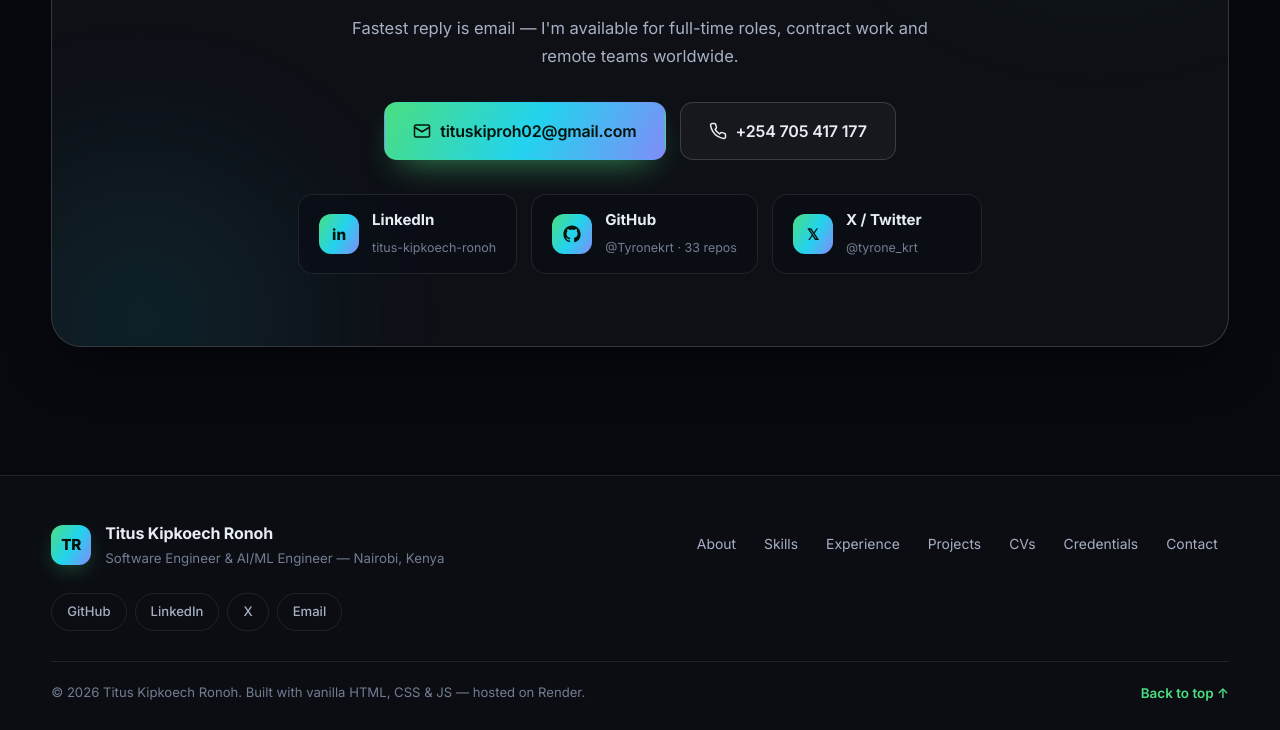
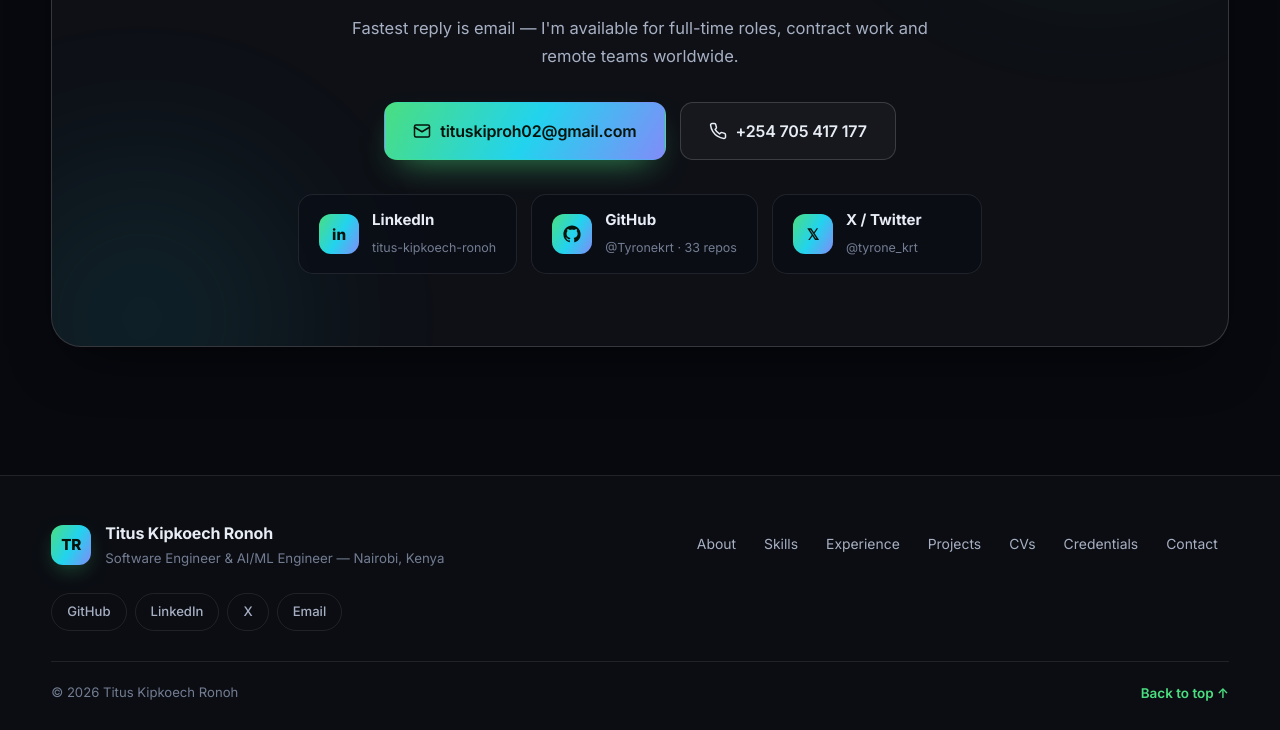
Before and after one commit to Tyronekrt/myportfolio, a plain HTML site: page index.html in a window 1280 px wide. Shown: the part 11215-11945 px from the top of the page. Drawn offline with Linux system fonts and the light colour scheme.

Commit message:
chore: simplify footer to just the copyright line

```diff
--- a/index.html
+++ b/index.html
@@ -913,7 +913,7 @@
       </div>
     </div>
     <div class="container footer__bottom">
-      <p>© <span id="year">2026</span> Titus Kipkoech Ronoh. Built with vanilla HTML, CSS &amp; JS — hosted on Render.</p>
+      <p>© <span id="year">2026</span> Titus Kipkoech Ronoh</p>
       <a href="#home" class="to-top">Back to top ↑</a>
     </div>
   </footer>
```
